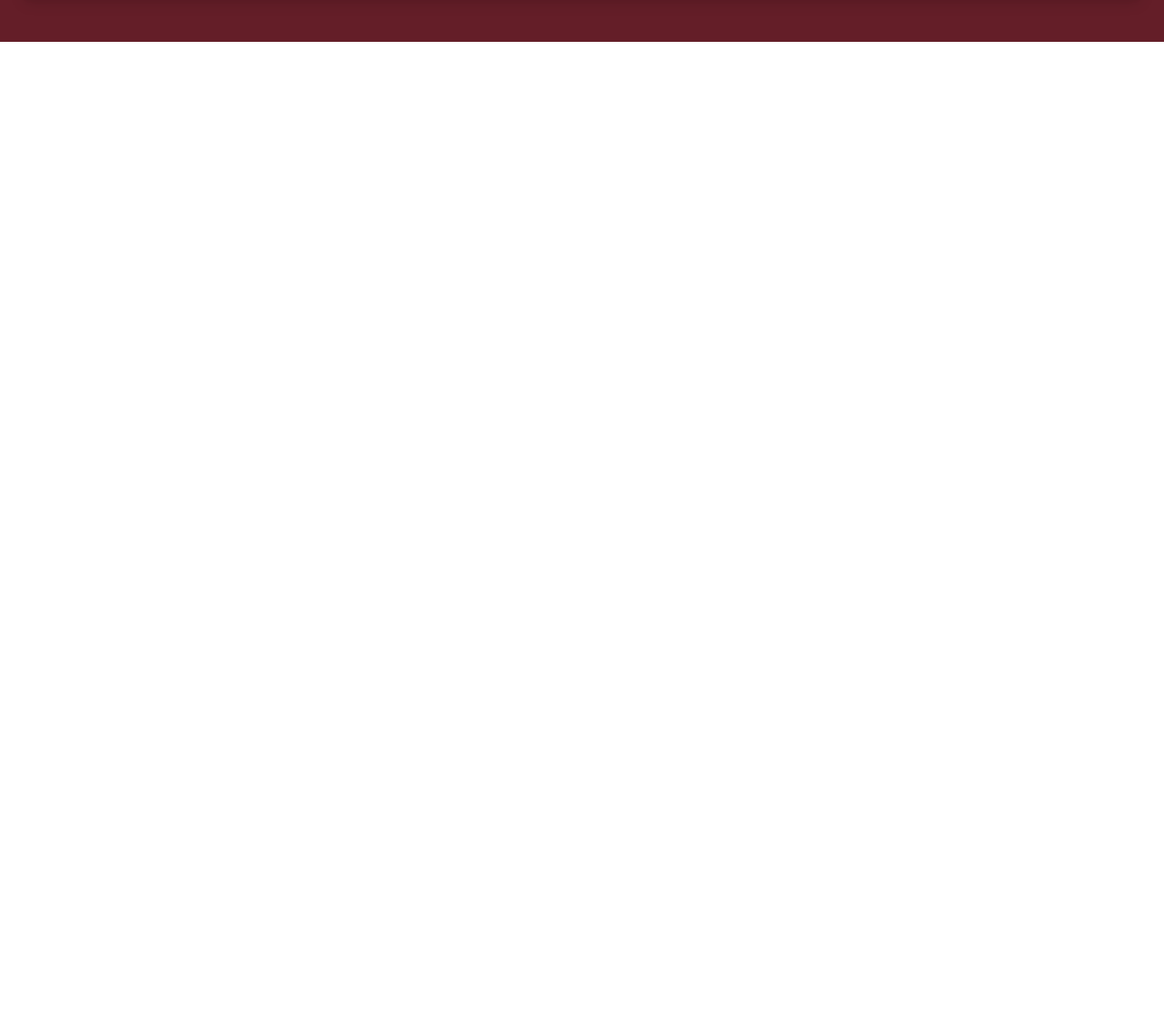
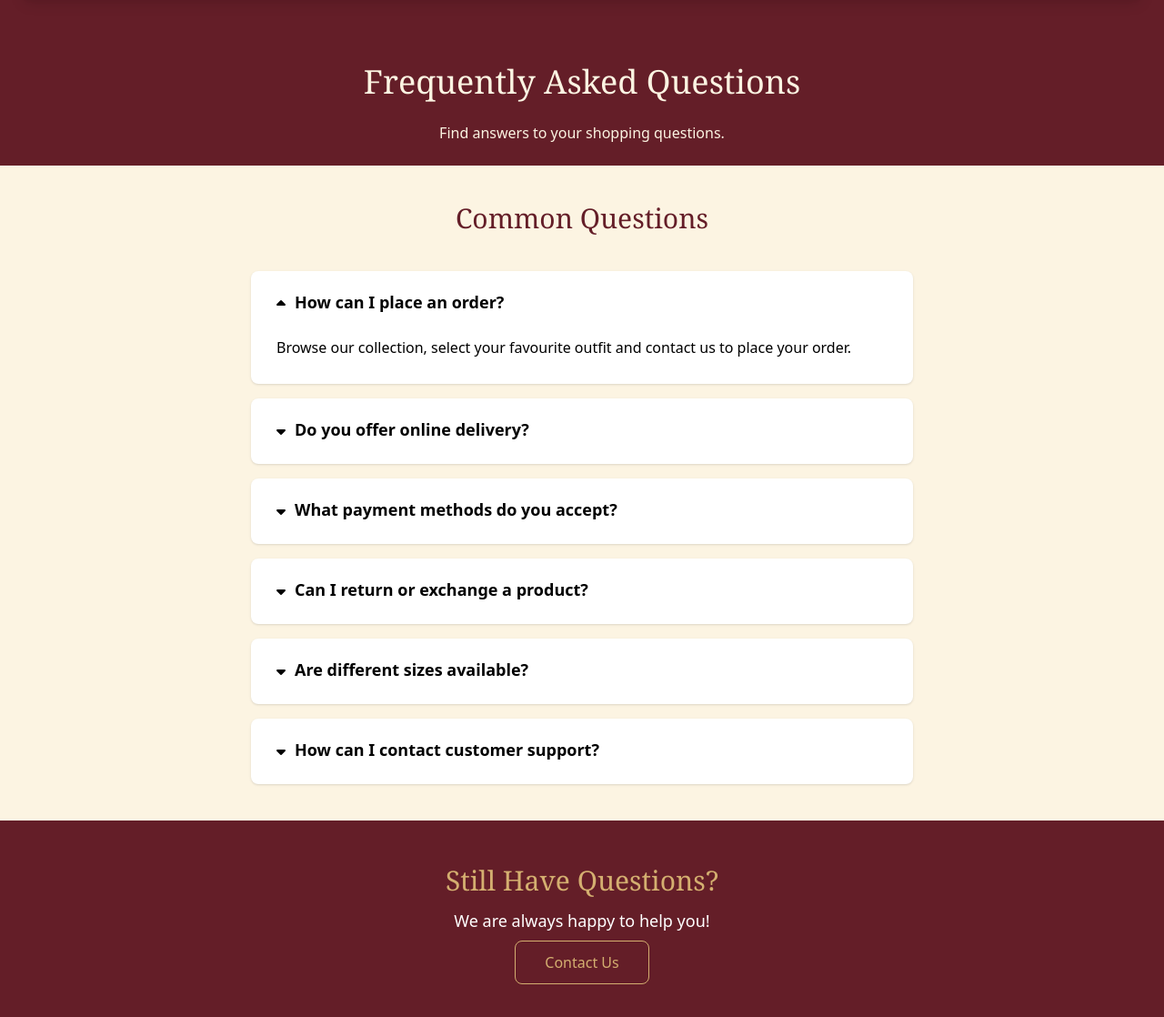
Before and after one commit to neha-325/project-1, a plain HTML site: page index.html in a window 1280 px wide. Shown: the part 5703-6821 px from the top of the page at 91% size. Before the commit the page ends 5749 px from the top, so only its background shows below. Drawn offline with nearby package versions, Linux system fonts and the light colour scheme.

Commit message:
FAQ page complete

```diff
--- a/index.html
+++ b/index.html
@@ -614,6 +614,75 @@
     </div>
 </div>
   </section>
+  <!-- ------FAQ----- -->
+    <section>
+    <!-- ---for heading--- -->
+        <div class="w-full bg-[#641E28]">
+            <div class="max-w-7xl mx-auto text-center py-6 text-[#FCF4E2] space-y-6">
+                <h3 class="text-4xl sm:2xl font-serif  ">Frequently Asked Questions</h3>
+                <p>Find answers to your shopping questions.</p>
+            </div>
+        </div>
+    <!-- ----FAQ SECTIONS---- -->
+        <div class="w-full bg-[#FCF4E2]">
+            <div class="max-w-3xl mx-auto px-5 py-10 ">
+                <h2 class="text-3xl text-center font-serif mb-10 text-[#641E28]">Common Questions </h2>
+        <!-- ----questions&answera----         -->
+         <div class="space-y-4">
+      <div class="bg-white p-5 rounded-lg shadow-sm">
+        <div class=" flex gap-2  ">
+        <i class="fa-solid fa-caret-up p-2"></i>
+        <h4 class="font-semibold text-lg ">How can I place an order?</h4></div>
+        <p class="p-2 mt-3">Browse our collection, select your favourite outfit and contact us to place your order.</p>
+      </div>
+      <div class="bg-white p-5 rounded-lg shadow-sm">
+        <div class=" flex gap-2  ">
+        <i class="fa-solid fa-caret-down p-2"></i>
+        <h4 class="font-semibold text-lg ">Do you offer online delivery?</h4></div>
+      </div>
+      <div class="bg-white p-5 rounded-lg shadow-sm">
+        <div class=" flex gap-2  ">
+        <i class="fa-solid fa-caret-down p-2"></i>
+        <h4 class="font-semibold text-lg ">What payment methods do you accept?</h4>
+      </div>
+
+      </div>
+      <div class="bg-white p-5 rounded-lg shadow-sm">
+        <div class=" flex gap-2  ">
+        <i class="fa-solid fa-caret-down p-2"></i>
+        <h4 class="font-semibold text-lg ">Can I return or exchange a product?</h4></div>
+
+      </div>
+      <div class="bg-white p-5 rounded-lg shadow-sm">
+        <div class=" flex gap-2  ">
+        <i class="fa-solid fa-caret-down p-2"></i>
+        <h4 class="font-semibold text-lg ">Are different sizes available?</h4></div>
+
+      </div>
+      <div class="bg-white p-5 rounded-lg shadow-sm">
+        <div class=" flex gap-2  ">
+        <i class="fa-solid fa-caret-down p-2"></i>
+        <h4 class="font-semibold text-lg ">How can I contact customer support?</h4></div>
+
+      </div>
+      </div>
+        </div>
+        <!-- last section  -->
+        <div class="w-full bg-[#641E28]">
+        <div class="max-w-7xl mx-auto text-center py-12 px-4">
+    <h2 class="text-[#D4AF70] font-serif text-3xl">
+      Still Have Questions? </h2>
+    <p class="text-white my-5 mt-3 text-lg">
+      We are always happy to help you!
+    </p>
+    <a href="contact" class=" mt-6 border border-[#D4AF70] text-[#D4AF70] px-8 py-3 hover:bg-[#D4AF70] hover:text-[#641E28] rounded-lg">
+      Contact Us
+    </a>
+  </div>
+  </div>
+
+    </section>
+
 </body>
 
 </html>
```
